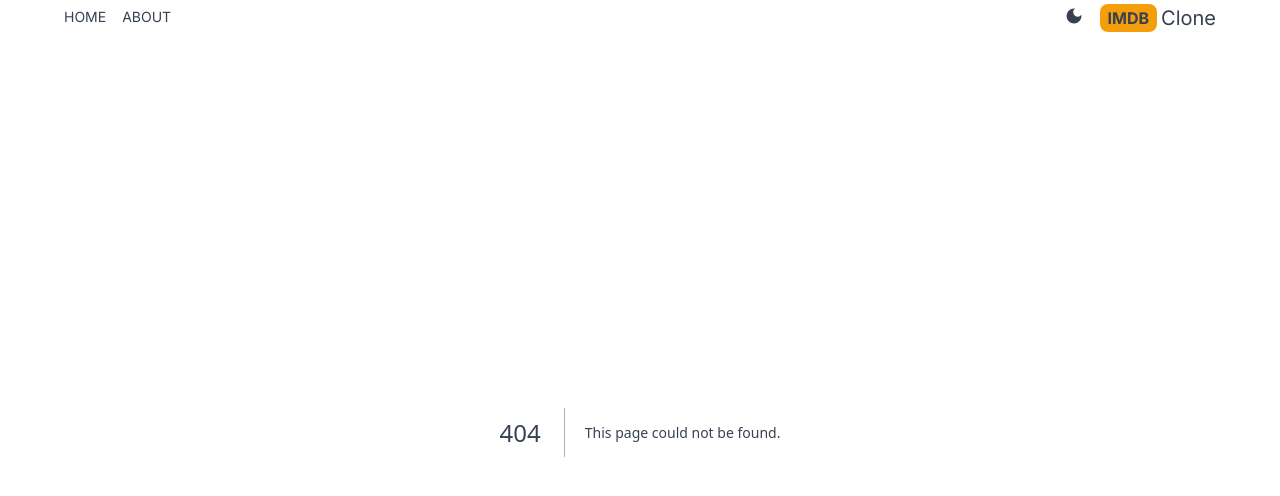
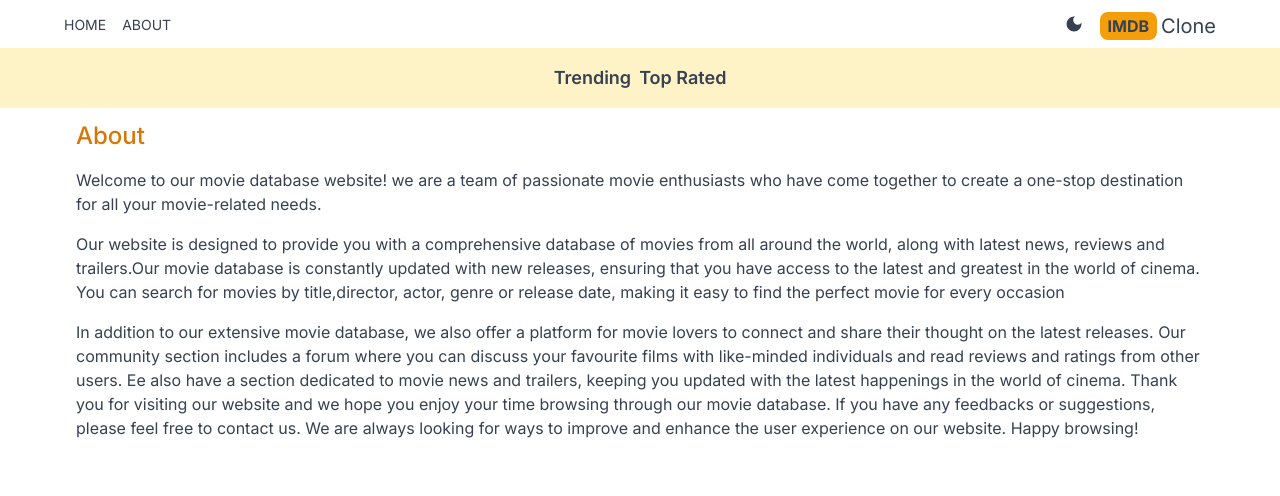
Before and after one commit to Morojuoluwa/IMDB-clone, a Next.js app: page /about in a window 1280 px wide. Before the commit this address had no page. Shown: the top 496 px of the page. Built offline with nearby package versions, Linux system fonts and the light colour scheme.

Commit message:
added some css styling to the navbar

```diff
--- /dev/null
+++ b/src/app/about/page.jsx
@@ -0,0 +1,18 @@
+import React from "react"
+
+const About = () =>{
+    return(
+            <div className=" max-w-6xl mx-auto p-3 space-y-4">
+                <h1 className=" text-2xl font-medium text-amber-600">About</h1>
+
+                <p>Welcome to our movie database website! we are a team of passionate movie enthusiasts who have come together to create a one-stop destination for all your movie-related needs.</p>
+
+                <p>Our website is designed to provide you with a comprehensive database of movies from all around the world, along with latest news, reviews and trailers.Our movie database is constantly updated with new releases, ensuring that you have access to the latest and greatest in the world of cinema. You can search for movies by title,director, actor, genre or release date, making it easy to find the perfect movie for every occasion</p>
+
+                <p>In addition to our extensive movie database, we also offer a platform for movie lovers to connect and share their thought on the latest releases. Our community section includes a forum where you can discuss your favourite films with like-minded individuals and read reviews and ratings from other users. Ee also have a section dedicated to movie news and trailers, keeping you updated with the latest happenings in the world of cinema. Thank you for visiting our website and we hope you enjoy your time browsing through our movie database. If you have any feedbacks or suggestions, please feel free to contact us. We are always looking for ways to improve and enhance the user experience on our website. Happy browsing!</p>
+
+            </div>
+    )
+}
+
+export default About
--- a/src/app/layout.js
+++ b/src/app/layout.js
@@ -2,6 +2,7 @@
 import "./globals.css";
 import Header from "@/components/Header";
 import Provider from "./Provider";
+import Navbar from "@/components/Navbar";
 
 const inter = Inter({ subsets: ["latin"] });
 
@@ -13,9 +14,10 @@
 export default function RootLayout({ children }) {
   return (
     <html lang="en">
-      <body className={inter.className}>
+      <body className={inter.className} >
         <Provider>
           <Header/>
+          <Navbar/>
           {children}
         </Provider>
         </body>
--- a/src/components/Header.jsx
+++ b/src/components/Header.jsx
@@ -7,7 +7,7 @@
 
 const Header = () => {
   return (
-    <div className=' flex justify-between items-center max-w-6xl mx-auto'>
+    <div className=' flex justify-between items-center max-w-6xl py-2 mx-auto'>
       <div className='flex gap-4'>
         <Menuitem title='Home' address='/' Icon={AiFillHome}/>
         <Menuitem title='About' address='/about' Icon={BsFillInfoCircleFill}/>
--- /dev/null
+++ b/src/components/NavItem.jsx
@@ -0,0 +1,17 @@
+'use client'
+
+import React from 'react'
+import Link from 'next/link'
+import { useSearchParams } from 'next/navigation'
+
+const NavItem = ({title, param}) => {
+    const searchParams = useSearchParams()
+    const genre = searchParams.get('genre')
+  return (
+    <div>
+      <Link href={`/?genre=${param}`}  className={`hover:text-amber-600 font-semibold ${genre === param?'underline underline-offset-8 decoration-4 decoration-amber-500 rounded-lg':''}`}>{title}</Link>
+    </div>
+  )
+}
+
+export default NavItem
--- /dev/null
+++ b/src/components/Navbar.jsx
@@ -0,0 +1,13 @@
+import React from 'react'
+import NavItem from './NavItem'
+
+const Navbar = () => {
+  return (
+    <div className=' flex dark:bg-gray-600 bg-amber-100 p-4 lg:text-lg justify-center gap-x-2'>
+      <NavItem title='Trending' param='fetchTrending'/>
+      <NavItem title='Top Rated' param='fetchTopRated'/>
+    </div>
+  )
+}
+
+export default Navbar
--- a/src/components/Switch.jsx
+++ b/src/components/Switch.jsx
@@ -3,16 +3,22 @@
 import {useTheme} from 'next-themes'
 import {MdLightMode, MdDarkMode} from 'react-icons/md'
 
-import React from 'react'
+
+import React, { useEffect, useState } from 'react'
 
 const Switch = () => {
+    const [mounted, setMounted] = useState(false)
+
+    useEffect(()=>{
+        setMounted(true)
+    },[])
 
     const {theme, systemTheme, setTheme} = useTheme()
     const currentTheme = theme == 'system'? systemTheme: theme
   return (
     <div>
       {
-        currentTheme == 'dark'?
+        mounted && currentTheme == 'dark'?
          <MdLightMode className=' text-xl cursor-pointer hover:text-amber-500' onClick={()=>setTheme('light')}/>:
          <MdDarkMode className=' text-xl cursor-pointer hover:text-amber-500' onClick={()=>setTheme('dark')}/>
       }
```
